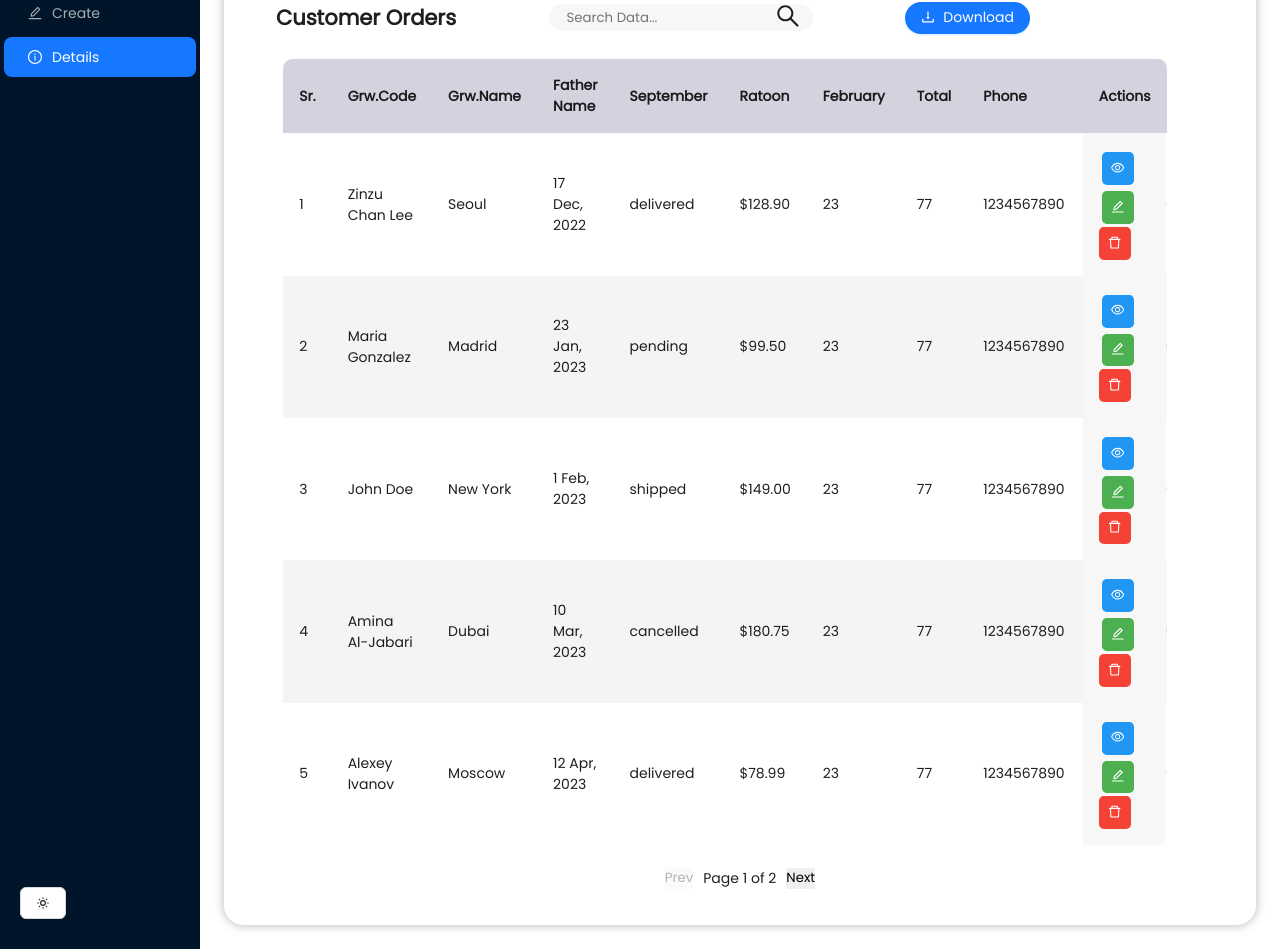
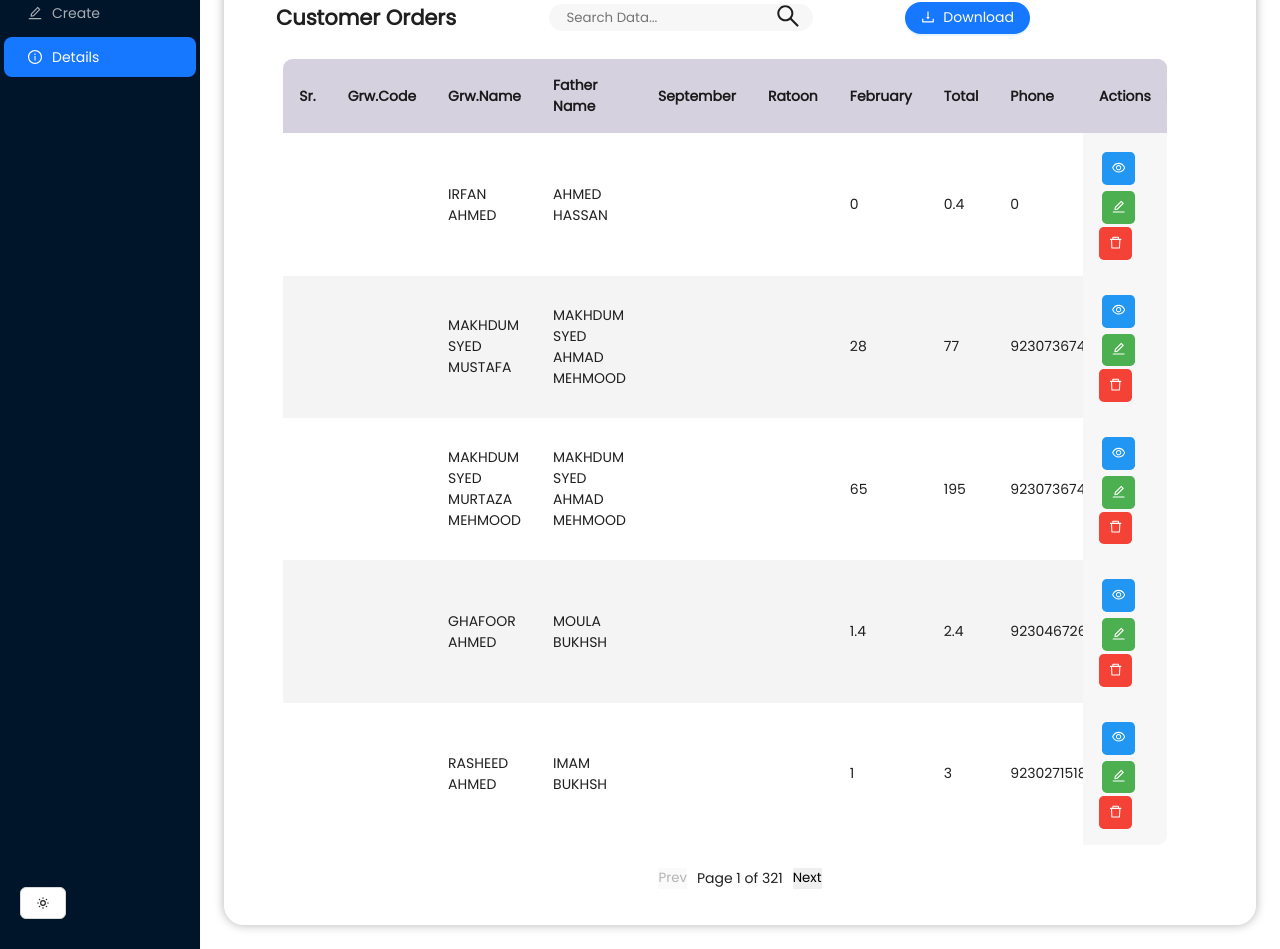
Before and after one commit to AddanMuhammad/AOS-Dashboard, a React (Vite) app in the folder dashboard/: page /details in a window 1280 px wide. Shown: the part 135-1084 px from the top of the page. Built offline with nearby package versions, Linux system fonts and the light colour scheme.

Commit message:
Changed logic for json data

```diff
--- a/dashboard/src/components/TableComponent.jsx
+++ b/dashboard/src/components/TableComponent.jsx
@@ -4,140 +4,25 @@ import { SearchOutlined, EditOutlined, DeleteOutlined, EyeOutlined, DownloadOutl
 import { Button, Modal, Input,  } from 'antd';
 import Pagination from './Pagination';
 import { toast } from 'react-toastify';
+import { newJSON } from '../json/Json';
 
-const initialData = [
-    {
-        id: 1,
-        customer: "Zinzu Chan Lee",
-        location: "Seoul",
-        date: "17 Dec, 2022",
-        status: "delivered",
-        amount: "$128.90",
-        february: "23",
-        total: "77",
-        phone: "1234567890",
-        cnic: "0000000000000",
-        area: "N.A"
-    },
-    {
-        id: 2,
-        customer: "Maria Gonzalez",
-        location: "Madrid",
-        date: "23 Jan, 2023",
-        status: "pending",
-        amount: "$99.50",
-        february: "23",
-        total: "77",
-        phone: "1234567890",
-        cnic: "0000000000000",
-        area: "N.A"
-    },
-    {
-        id: 3,
-        customer: "John Doe",
-        location: "New York",
-        date: "1 Feb, 2023",
-        status: "shipped",
-        amount: "$149.00",
-        february: "23",
-        total: "77",
-        phone: "1234567890",
-        cnic: "0000000000000",
-        area: "N.A"
-    },
-    {
-        id: 4,
-        customer: "Amina Al-Jabari",
-        location: "Dubai",
-        date: "10 Mar, 2023",
-        status: "cancelled",
-        amount: "$180.75",
-        february: "23",
-        total: "77",
-        phone: "1234567890",
-        cnic: "0000000000000",
-        area: "N.A"
-    },
-    {
-        id: 5,
-        customer: "Alexey Ivanov",
-        location: "Moscow",
-        date: "12 Apr, 2023",
-        status: "delivered",
-        amount: "$78.99",
-        february: "23",
-        total: "77",
-        phone: "1234567890",
-        cnic: "0000000000000",
-        area: "N.A"
-    },
-    {
-        id: 6,
-        customer: "Emma Smith",
-        location: "London",
-        date: "25 May, 2023",
-        status: "pending",
-        amount: "$255.50",
-        february: "23",
-        total: "77",
-        phone: "1234567890",
-        cnic: "0000000000000",
-        area: "N.A"
-    },
-    {
-        id: 7,
-        customer: "Sophia Zhang",
-        location: "Beijing",
-        date: "3 Jun, 2023",
-        status: "shipped",
-        amount: "$199.99",
-        february: "23",
-        total: "77",
-        phone: "1234567890",
-        cnic: "0000000000000",
-        area: "N.A"
-    },
-    {
-        id: 8,
-        customer: "Hans Müller",
-        location: "Berlin",
-        date: "15 Jul, 2023",
-        status: "delivered",
-        amount: "$89.50",
-        february: "25",
-        total: "77",
-        phone: "1234567890",
-        cnic: "0000000000000",
-        area: "N.A"
-      },
-      {
-        id: 9,
-        customer: "Zinzu Chan Lee",
-        location: "Seoul",
-        date: "17 Dec, 2022",
-        status: "delivered",
-        amount: "$128.90",
-       february: "23",
-       total: "77",
-       phone: "1234567890",
-       cnic: "0000000000000",
-       area: "N.A"
-      },
-      {
-        id: 10,
-        customer: "Maria Gonzalez",
-        location: "Madrid",
-        date: "23 Jan, 2023",
-        status: "pending",
-        amount: "$99.50",
-        february: "23",
-        total: "77",
-        phone: "1234567890",
-        cnic: "0000000000000",
-        area: "N.A"
-      },
-
-  ];
+const initialData = newJSON.features.map(feature => {
+  const { properties } = feature;
+  return {
+      division: properties.Division,
+      district: properties.District,
+      tehsil: properties.Tehsil,
+      location: properties.Grw__Name,
+      date: properties.Father_Nam,
+      phone: properties.Phone_no,
+      area: parseFloat(properties.Area),
+      ratoon: properties.Ratoon,
+      february: properties.February,
+      total: properties.Total,
+      comments: properties.Comments,
+      // Add more fields if required
+  };
+});
 
 
 
--- a/dashboard/src/json/Json.geojson
+++ b/dashboard/src/json/Json.jsx
@@ -1,4 +1,4 @@
-{
+export const newJSON = {
 "type": "FeatureCollection",
 "name": "Json",
 "features": [
```
